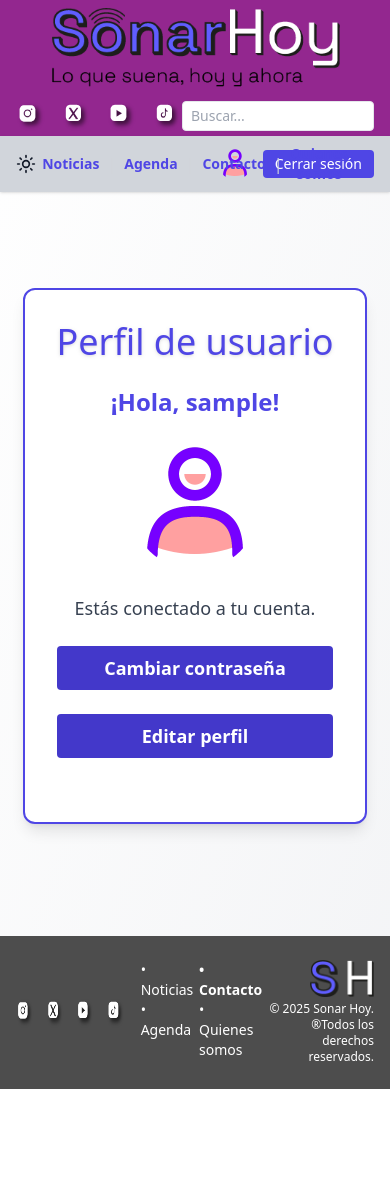
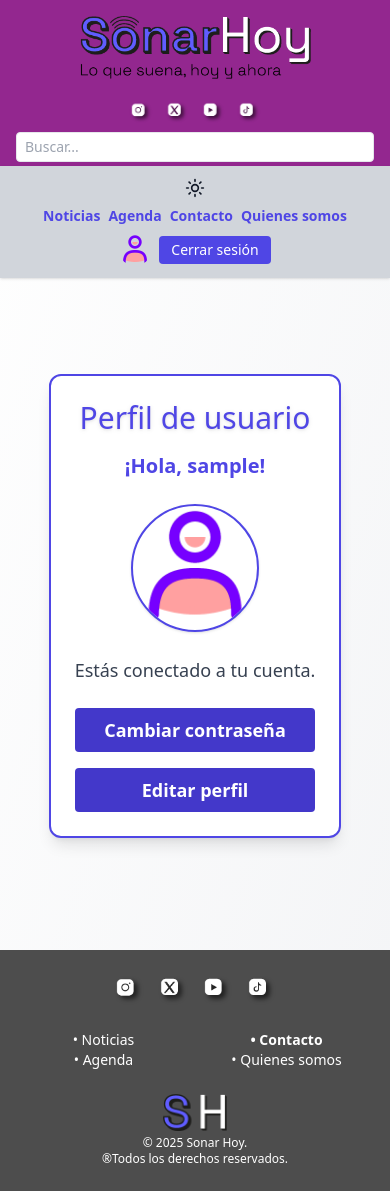
Before and after one commit to AlexiasXro/SonarHoy, a Django app: page /user/profile/ in a window 390 px wide. Before the commit the page ends 1089 px from the top, so only its background shows below. Run offline with Django 5.2, Linux system fonts and the light colour scheme; the visitor is signed in with stand-in values (Sample User, id 1); some libraries are stand-ins or nearby versions.

Commit message:
Responsive para celulares y corrección en el campo de edición del perfil

```diff
--- a/blog/apps/user/templates/user/profile.html
+++ b/blog/apps/user/templates/user/profile.html
@@ -1,21 +1,20 @@
 {% extends 'layout.html' %}
 
 {% block content %}
+<div class="relative flex flex-col items-center gap-8 mt-16 md:flex-row md:justify-center md:items-start">
+  <!-- Perfil -->
+  <div class="w-full max-w-md bg-white dark:bg-gray-800 border-2 border-indigo-600 rounded-xl shadow-lg p-6 text-center">
+    <h1 class="text-3xl md:text-4xl font-base text-indigo-600 mb-4 drop-shadow select-none">{{ title }}</h1>
+    <h2 class="text-xl md:text-2xl font-bold text-indigo-600 mb-6">¡Hola, {{ request.user.username }}!</h2>
 
-<div class="relative md:flex md:justify-center md:gap-8 mt-16">
-  <!-- Perfil -->
-  <div class="max-w-md bg-white dark:bg-gray-800 border-2 border-indigo-600 rounded-xl shadow-lg p-8 text-center">
-    <h1 class="text-4xl font-base text-indigo-600 mb-6 drop-shadow select-none">{{ title }}</h1>
-    <h2 class="text-2xl font-bold text-indigo-600 mb-6">¡Hola, {{ request.user.username }}!</h2>
-
-    <div class="w-32 h-32 mx-auto mb-6">
-      <img id="avatar-image" src="{{ request.user.profile.avatar.url }}" alt="Avatar"
-        class="rounded-full w-32 h-32 object-cover mx-auto" />
+    <div class="w-32 h-32 mx-auto mb-6 relative">
+      <img src="{{ request.user.profile.avatar.url }}" alt="Avatar"
+        class="rounded-full w-32 h-32 object-cover mx-auto border-2 border-indigo-600 shadow select-none" />
     </div>
 
     <p class="text-gray-700 dark:text-gray-200 mb-6 text-lg">Estás conectado a tu cuenta.</p>
 
-    <form action="{% url 'user:password_change' %}" method="get" class="mb-6">
+    <form action="{% url 'user:password_change' %}" method="get" class="mb-4">
       <button type="submit"
         class="bg-indigo-700 text-white font-semibold py-2 px-6 rounded hover:bg-indigo-900 transition-colors cursor-pointer text-lg w-full">
         Cambiar contraseña
@@ -23,20 +22,34 @@
     </form>
 
     <button id="toggle-edit-profile"
-      class="bg-indigo-700 text-white font-semibold py-2 px-6 rounded hover:bg-indigo-900 transition-colors cursor-pointer text-lg mb-8 w-full">
+      class="bg-indigo-700 text-white font-semibold py-2 px-6 rounded hover:bg-indigo-900 transition-colors cursor-pointer text-lg w-full">
       Editar perfil
     </button>
   </div>
 
   <!-- Formulario de edición -->
   <div id="edit-profile-form"
-       class="absolute top-0 left-0 w-full bg-indigo-500 md:static md:w-auto  max-w-md bg-white dark:bg-gray-800 border-2 border-indigo-600 rounded-xl shadow-lg p-8 text-center hidden z-10">
-    <form action="." method="post" enctype="multipart/form-data">
+       class="absolute top-0 left-0 w-full md:static md:w-auto max-w-md bg-white dark:bg-gray-800 border-2 border-indigo-600 rounded-xl shadow-lg p-6 text-center hidden z-10">
+
+    <!-- Volver atrás (solo móvil) -->
+    <div class="absolute top-4 left-4 text-indigo-600 font-semibold cursor-pointer hover:underline z-20 block md:hidden" id="back-text">
+      ← Volver atrás
+    </div>
+
+    <form action="." method="post" enctype="multipart/form-data" class="mt-8">
       {% csrf_token %}
-      {{ avatar_form.as_p }}
+
+      <!-- Avatar editable -->
+      <div class="w-32 h-32 mx-auto mb-2 relative cursor-pointer" id="avatar-container">
+        <img id="avatar-image" src="{{ request.user.profile.avatar.url }}" alt="Avatar"
+          class="rounded-full w-32 h-32 object-cover mx-auto border-2 border-indigo-600 shadow transition hover:ring-4 hover:ring-indigo-400" />
+      </div>
+      <p class="text-xs text-gray-500 dark:text-gray-400 mb-6">Haz clic en la imagen para cambiar tu avatar</p>
+
+      <!-- Input oculto para avatar -->
+      <input type="file" name="{{ avatar_form.avatar.name }}" id="id_avatar" class="hidden" />
+
       {{ form.as_p }}
-
-      <input type="file" name="{{ avatar_form.avatar.name }}" id="id_avatar" class="hidden" />
 
       <input type="submit" value="Guardar cambios"
         class="bg-indigo-700 text-white font-semibold py-2 px-6 rounded hover:bg-indigo-900 transition-colors cursor-pointer mt-4 w-full text-lg" />
@@ -45,11 +58,31 @@
 </div>
 
 <script>
-  // Cambiar imagen de avatar al seleccionar un archivo
+  // Toggle formulario editar perfil
+  const toggleButton = document.getElementById('toggle-edit-profile');
+  const editForm = document.getElementById('edit-profile-form');
+  const backText = document.getElementById('back-text');
+
+  toggleButton.addEventListener('click', () => {
+    editForm.classList.toggle('hidden');
+    toggleButton.textContent = editForm.classList.contains('hidden')
+      ? 'Editar perfil'
+      : 'Cerrar edición';
+  });
+
+  backText.addEventListener('click', () => {
+    editForm.classList.add('hidden');
+    toggleButton.textContent = 'Editar perfil';
+  });
+
+  // Avatar editable solo dentro del formulario
   const avatarImage = document.getElementById('avatar-image');
+  const avatarContainer = document.getElementById('avatar-container');
   const fileInput = document.getElementById('id_avatar');
 
-
+  avatarContainer.addEventListener('click', () => {
+    fileInput.click();
+  });
 
   fileInput.addEventListener('change', () => {
     const [file] = fileInput.files;
@@ -57,19 +90,5 @@
       avatarImage.src = URL.createObjectURL(file);
     }
   });
-
-  // Toggle formulario editar perfil
-  const toggleButton = document.getElementById('toggle-edit-profile');
-  const editForm = document.getElementById('edit-profile-form');
-
-  toggleButton.addEventListener('click', () => {
-    editForm.classList.toggle('hidden');
-    // Opcional: cambiar texto del botón
-    if (editForm.classList.contains('hidden')) {
-      toggleButton.textContent = 'Editar perfil';
-    } else {
-      toggleButton.textContent = 'Cerrar edición';
-    }
-  });
 </script>
 {% endblock %}
--- a/blog/templates/footer.html
+++ b/blog/templates/footer.html
@@ -2,9 +2,10 @@
 
 <!-- Footer con redes sociales, enlaces y derechos reservados -->
 <footer class="bg-[#4d4d4d] text-white mt-20">
-    <div class="max-w-7xl mx-auto py-6 px-4 grid grid-cols-3 gap-4 text-sm">
+  <div class="max-w-7xl mx-auto py-6 px-4 grid grid-cols-1 md:grid-cols-3 gap-6 text-sm">
+
     <!-- Íconos de redes sociales -->
-      <div class="flex items-center gap-3">
+    <div class="flex items-center justify-center md:justify-start gap-3">
       <a href="https://goo.su/GYWwzjZ" target="_blank" rel="noopener noreferrer">
         <img src="{% static 'icons/boton_ig.png' %}" alt="Instagram" class="w-8 h-8" />
       </a>
@@ -20,20 +21,24 @@
     </div>
 
     <!-- Enlaces rápidos -->
-      <div class="grid grid-cols-2 gap-2">
+    <div class="grid grid-cols-2 gap-2 text-center md:text-left">
       <div>
         <p>• Noticias</p>
         <p>• Agenda</p>
       </div>
       <div>
-          <a href="{% url 'contacto_admin' %}" class="text-sm font-semibold text-white-600 dark:text-white-300">• Contacto</a>
+        <a href="{% url 'contacto_admin' %}" class="text-sm font-semibold text-white hover:underline">• Contacto</a>
         <p>• Quienes somos</p>
       </div>
     </div>
+
     <!-- Logo y derechos -->
-      <div class="text-right flex flex-col items-end justify-center">
-        <a href="{% url 'home' %}"><img src="/static/img/sh.png" alt="Logo Sonar Hoy" class="w-16 h-auto" /></a>
+    <div class="flex flex-col items-center md:items-end justify-center text-center md:text-right">
+      <a href="{% url 'home' %}">
+        <img src="/static/img/sh.png" alt="Logo Sonar Hoy" class="w-16 h-auto" />
+      </a>
       <p class="text-xs mt-1">&copy; 2025 Sonar Hoy. <br />®Todos los derechos reservados.</p>
     </div>
+
   </div>
 </footer>
--- a/blog/templates/header.html
+++ b/blog/templates/header.html
@@ -3,43 +3,45 @@
 <!-- Banner grande que también redirige al inicio -->
 <section class="w-full h-24 md:h-32 bg-[#93278f] flex justify-center items-center">
   <a href="{% url 'home' %}">
-    <img src="{% static 'img/Marca_1.png' %}" alt="Banner" class="h-20 md:h-24 object-contain cursor-pointer" />
+    <img src="{% static 'img/Marca_1.png' %}" alt="Banner" class="h-16 md:h-24 object-contain cursor-pointer" />
   </a>
 </section>
 
 <!-- Redes sociales -->
 <div class="w-full bg-[#93278f] py-1 px-4">
-  <div class="max-w-7xl mx-auto flex justify-between items-center">
+  <div class="max-w-7xl mx-auto flex flex-col sm:flex-row justify-between items-center gap-2">
     <!-- Redes -->
-    <div class="flex gap-4">
+    <div class="flex gap-3 sm:gap-4">
       <a href="https://goo.su/GYWwzjZ" target="_blank" rel="noopener noreferrer">
-        <img src="{% static 'icons/boton_ig.png' %}" alt="Instagram" class="w-8 h-8" />
+        <img src="{% static 'icons/boton_ig.png' %}" alt="Instagram" class="w-6 h-6 sm:w-8 sm:h-8" />
       </a>
       <a href="https://x.com/CarpinchOSg2" target="_blank" rel="noopener noreferrer">
-        <img src="{% static 'icons/boton_x.png' %}" alt="X/Twitter" class="w-8 h-8" />
+        <img src="{% static 'icons/boton_x.png' %}" alt="X/Twitter" class="w-6 h-6 sm:w-8 sm:h-8" />
       </a>
       <a href="https://www.youtube.com/@CarpinchOSg2" target="_blank" rel="noopener noreferrer">
-        <img src="{% static 'icons/boton_yt.png' %}" alt="YouTube" class="w-8 h-8" />
+        <img src="{% static 'icons/boton_yt.png' %}" alt="YouTube" class="w-6 h-6 sm:w-8 sm:h-8" />
       </a>
       <a href="https://www.tiktok.com/@carpinchosg2" target="_blank" rel="noopener noreferrer">
-        <img src="{% static 'icons/boton_tiktok.png' %}" alt="TikTok" class="w-8 h-8" />
+        <img src="{% static 'icons/boton_tiktok.png' %}" alt="TikTok" class="w-6 h-6 sm:w-8 sm:h-8" />
       </a>
     </div>
 
     <!-- Buscador -->
-    <input type="text" placeholder="Buscar..." class="rounded border px-2 py-1 text-sm w-48 dark:bg-gray-700 dark:border-gray-600 dark:text-white" />
+    <input type="text" placeholder="Buscar..."
+      class="rounded border px-2 py-1 text-sm w-full sm:w-48 dark:bg-gray-700 dark:border-gray-600 dark:text-white" />
   </div>
 </div>
 
 <!-- Header con navegación -->
 <header class="bg-gray-300 dark:bg-gray-900 shadow">
-  <div class="max-w-7xl mx-auto relative flex items-center justify-between px-4 py-3">
+  <div class="max-w-7xl mx-auto flex flex-col sm:flex-row items-center justify-between px-4 py-3 gap-2">
 
     <!-- Modo oscuro -->
     <div class="flex items-center gap-2 relative z-10">
       <label class="toggle text-base-content cursor-pointer flex items-center gap-1" title="Modo oscuro">
         <input id="darkCheckbox" type="checkbox" class="theme-controller" />
-        <svg aria-label="sun" xmlns="http://www.w3.org/2000/svg" viewBox="0 0 24 24" class="w-5 h-5" fill="none" stroke="currentColor" stroke-width="2" stroke-linecap="round" stroke-linejoin="round">
+        <svg aria-label="sun" xmlns="http://www.w3.org/2000/svg" viewBox="0 0 24 24"
+             class="w-5 h-5" fill="none" stroke="currentColor" stroke-width="2" stroke-linecap="round" stroke-linejoin="round">
           <circle cx="12" cy="12" r="4"></circle>
           <path d="M12 2v2"></path>
           <path d="M12 20v2"></path>
@@ -50,27 +52,26 @@
           <path d="m6.34 17.66-1.41 1.41"></path>
           <path d="m19.07 4.93-1.41 1.41"></path>
         </svg>
-        <svg aria-label="moon" xmlns="http://www.w3.org/2000/svg" viewBox="0 0 24 24" class="w-5 h-5 hidden" fill="none" stroke="currentColor" stroke-width="2" stroke-linecap="round" stroke-linejoin="round">
+        <svg aria-label="moon" xmlns="http://www.w3.org/2000/svg" viewBox="0 0 24 24"
+             class="w-5 h-5 hidden" fill="none" stroke="currentColor" stroke-width="2" stroke-linecap="round" stroke-linejoin="round">
           <path d="M12 3a6 6 0 0 0 9 9 9 9 0 1 1-9-9Z"></path>
         </svg>
       </label>
     </div>
 
     <!-- Navegación -->
-    <nav class="absolute left-1/2 top-1/2 transform -translate-x-1/2 -translate-y-1/2">
-      <div class="inline-flex items-center space-x-2 text-center">
-        <a href="{% url 'post_list' %}" class="text-sm font-semibold text-indigo-600 dark:text-indigo-300">Noticias</a>
-        <span class="text-gray-300">|</span>
-        <a href="#" class="text-sm font-semibold text-indigo-600 dark:text-indigo-300">Agenda</a>
-        <span class="text-gray-300">|</span>
-        <a href="{% url 'contacto_admin' %}" class="text-sm font-semibold text-indigo-600 dark:text-indigo-300">Contacto</a>
-        <span class="text-gray-300">|</span>
-        <a href="#" class="text-sm font-semibold text-indigo-600 dark:text-indigo-300">Quienes somos</a>
-      </div>
+    <nav class="flex flex-wrap justify-center text-center gap-2">
+      <a href="{% url 'post_list' %}" class="text-sm font-semibold text-indigo-600 dark:text-indigo-300">Noticias</a>
+      <span class="hidden sm:inline text-gray-300">|</span>
+      <a href="#" class="text-sm font-semibold text-indigo-600 dark:text-indigo-300">Agenda</a>
+      <span class="hidden sm:inline text-gray-300">|</span>
+      <a href="{% url 'contacto_admin' %}" class="text-sm font-semibold text-indigo-600 dark:text-indigo-300">Contacto</a>
+      <span class="hidden sm:inline text-gray-300">|</span>
+      <a href="#" class="text-sm font-semibold text-indigo-600 dark:text-indigo-300">Quienes somos</a>
     </nav>
 
     <!-- Botones usuario -->
-    <div class="flex items-center gap-3">
+    <div class="flex items-center gap-2 flex-wrap justify-center">
       {% if user.is_authenticated %}
         {% if request.resolver_match.url_name != 'login' and request.resolver_match.url_name != 'register' %}
           <img
```
Lines whose indentation alone changed are shown as unchanged.
